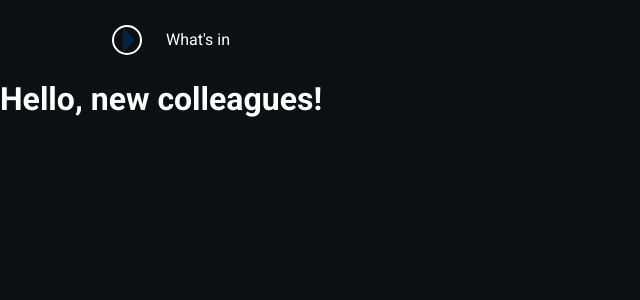
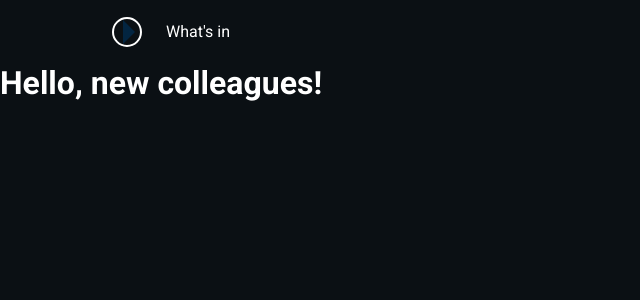
Before and after one commit to AcidTr/next-movies, a Next.js app: page / in a window 1280 px wide. Shown: the top 300 px of the page, without its empty margins (0-640 px from the left). Built offline with nearby package versions, Linux system fonts and the light colour scheme.

Commit message:
update header height

```diff
--- a/src/components/Header/styles.module.scss
+++ b/src/components/Header/styles.module.scss
@@ -1,10 +1,10 @@
 .headerContainer {
-    height: 5rem;
+    height: 4rem;
 }
 
 .headerContent {
     max-width: 1120px;
-    height: 5rem;
+    height: 4rem;
     margin: 0 auto;
     padding: 0 2rem;
 
```
